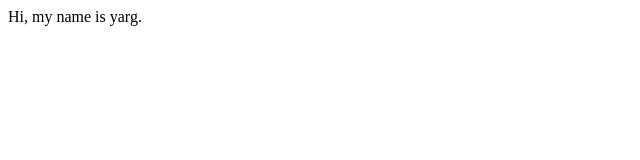
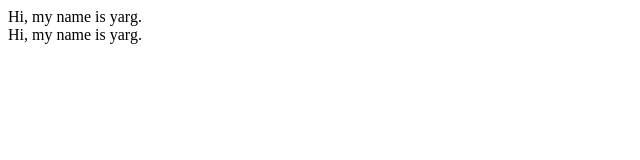
Before and after one commit to yargWang/2025-12-16-FEclass, a plain HTML site: page index.html in a window 1280 px wide. Shown: the whole page, without its empty margins (0-640 px from the left). Drawn offline with Linux system fonts and the light colour scheme.

Commit message:
css add
Signed-off-by: yarghub <yarg0121@gmail.com>

```diff
--- a/index.html
+++ b/index.html
@@ -7,5 +7,6 @@
 </head>
 <body>
 	<div>Hi, my name is yarg.</div>
+	<div>Hi, my name is yarg.</div>
 </body>
 </html>
```
